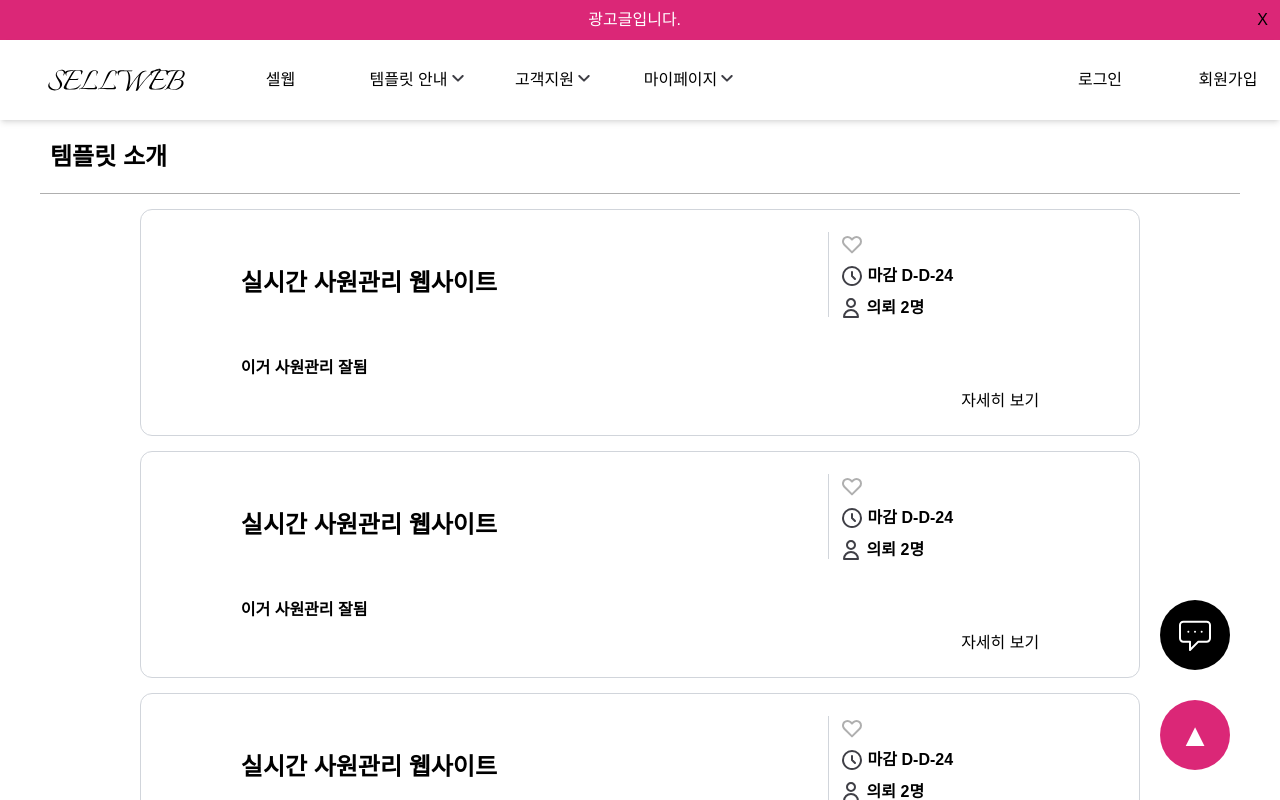
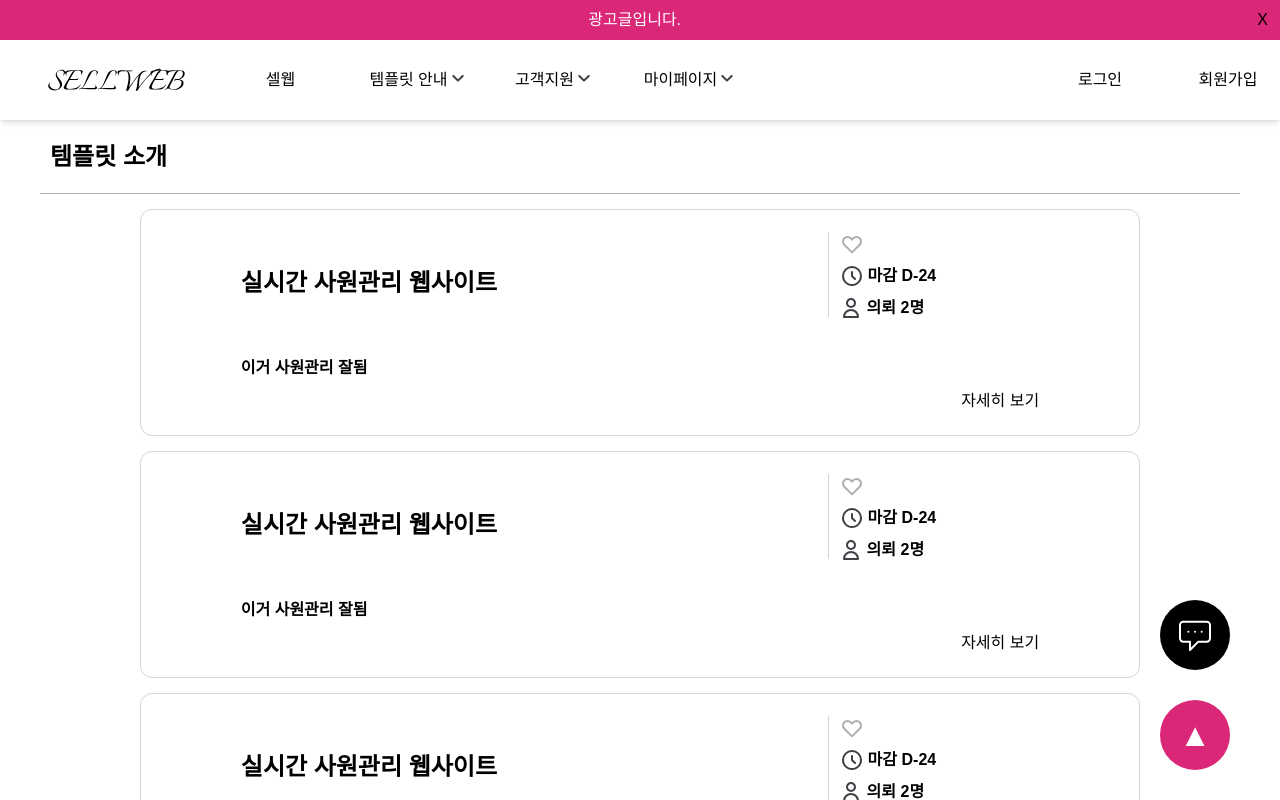
Before and after one commit to Hyun-EG/SP-sellweb, a Next.js app: page /temp in a window 1280 px wide. Shown: the top 800 px of the page. Built offline with nearby package versions, Linux system fonts and the light colour scheme; a web font is replaced by a local one.

Commit message:
Design: 템플릿카드 마감기간 수정

```diff
--- a/src/app/temp/page.tsx
+++ b/src/app/temp/page.tsx
@@ -8,21 +8,21 @@ export default function Temp() {
       <TemplateCard
         title="실시간 사원관리 웹사이트"
         subscription="이거 사원관리 잘됨"
-        deadline="D-24"
+        deadline="24"
         request={2}
         borderRadius={12}
       />
       <TemplateCard
         title="실시간 사원관리 웹사이트"
         subscription="이거 사원관리 잘됨"
-        deadline="D-24"
+        deadline="24"
         request={2}
         borderRadius={12}
       />
       <TemplateCard
         title="실시간 사원관리 웹사이트"
         subscription="이거 사원관리 잘됨"
-        deadline="D-24"
+        deadline="24"
         request={2}
         borderRadius={12}
       />
```
